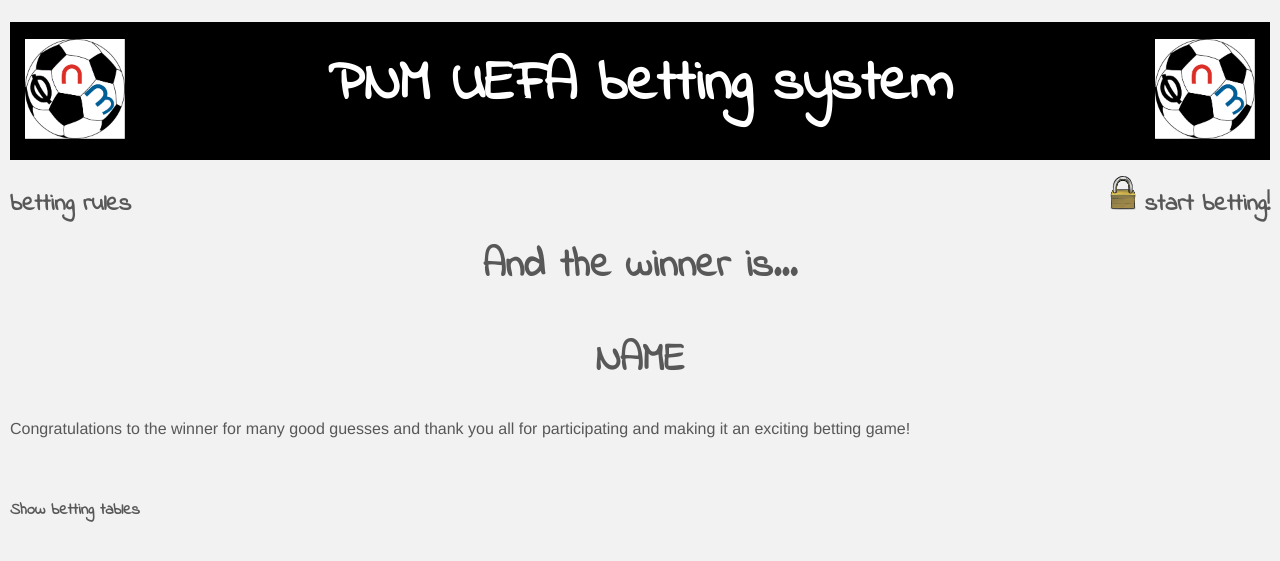
After one commit to Brow71189/legendary-invention, a PHP site: page /winner.php in a window 1280 px wide. The commit adds this page. Shown: the top 561 px of the page. Run offline with PHP 8.4, Linux system fonts and the light colour scheme; some web fonts are replaced.

Commit message:
Added winner page and made last game worth double points

```diff
--- a/html/cgi/gameslist.txt
+++ b/html/cgi/gameslist.txt
@@ -49,3 +49,6 @@
 07-01T21:00	WAL	BEL	Wales	Belgium
 07-02T21:00	GER	ITA	Germany	Italy
 07-03T21:00	FRA	ISL	France	Iceland
+07-06T21:00	POR	WAL	Portugal	Wales
+07-07T21:00	GER	FRA	Germany	France
+07-10T21:00	FRA	POR	France	Portugal
--- /dev/null
+++ b/html/winner.php
@@ -0,0 +1,39 @@
+<!DOCTYPE html>
+<html>
+<head>
+  <title>PNM Betting</title>
+  <link rel="icon" href="/images/logo.gif" type="image/gif">
+  <link rel="stylesheet" href="/legend.css" type="text/css">
+  <script type="text/javascript" src="js/jquery-1.10.2.min.js"></script>
+  <script type="text/javascript" src="js/jquery.tablesorter.min.js"></script>
+</head>
+<body>
+<div id="header">
+  <table id=headertable width=100%>
+ <tr>
+  <td align="left"><a href="/"><img width="100em" src="/images/logo.png" alt="logo.png" title="Home"></a></td>
+  <td align="center"><a href="/" id="home" title="Home"><h1>PNM UEFA betting system</h1></a></td>
+  <td align="right"><a href="/"><img width="100em" src="/images/logo.png" alt="logo.png" title="Home"></a></td>
+ </tr>
+</table>
+</div>
+<br>
+<table width=100%>
+ <tr>
+  <td align="left"><a id="small_link" href="rules.php" title="See betting rules">betting rules</a></td>
+  <td align="right">
+   <a href="/users/"><img width="34em" src="/images/lock.png" alt="lock.png" title="Log in"></a>
+   <a id="small_link" href="/users/" title="Log in">start betting!</a>
+  </td>
+ </tr>
+</table>
+<br>
+<h3>And the winner is...</h3>
+<br>
+<h3>NAME</h3>
+<br>
+<p>Congratulations to the winner for many good guesses and thank you all for participating and making it an exciting betting game!</p>
+<br>
+<a style="position: relative; top: 3em;" href="/tables.php">Show betting tables</a>
+</body>
+</html>
```
Also changed, not shown: html/index.php (+1 -77 lines), html/tables.php (added, +77 -0 lines), 1 other file.
